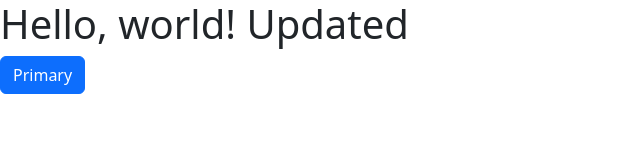
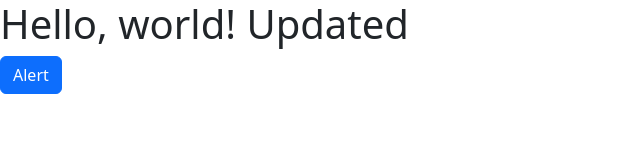
Before and after one commit to mdonald412/mattdonald.github.io, a plain HTML site: page index.html in a window 1280 px wide. Shown: the whole page, without its empty margins (0-640 px from the left). Drawn offline with nearby package versions, Linux system fonts and the light colour scheme.

Commit message:
Update index.html

```diff
--- a/index.html
+++ b/index.html
@@ -13,6 +13,6 @@
                                   }
     </script>
     <h1>Hello, world! Updated</h1>
-    <button type="button" class="btn btn-primary" onclick = "MyFunction()">Primary</button>
+    <button type="button" class="btn btn-primary" onclick = "MyFunction()">Alert</button>
   </body>
 </html>
```
